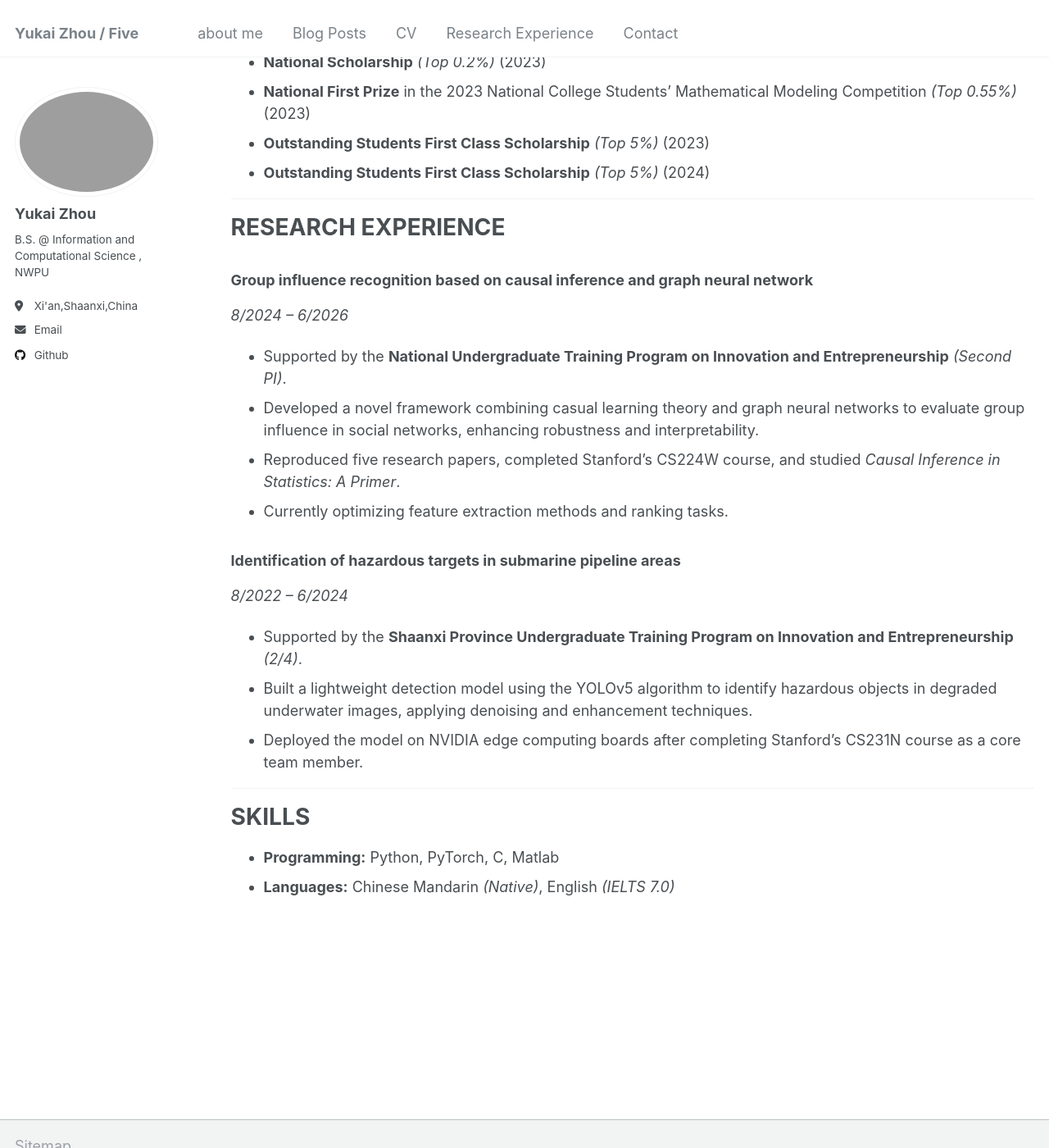
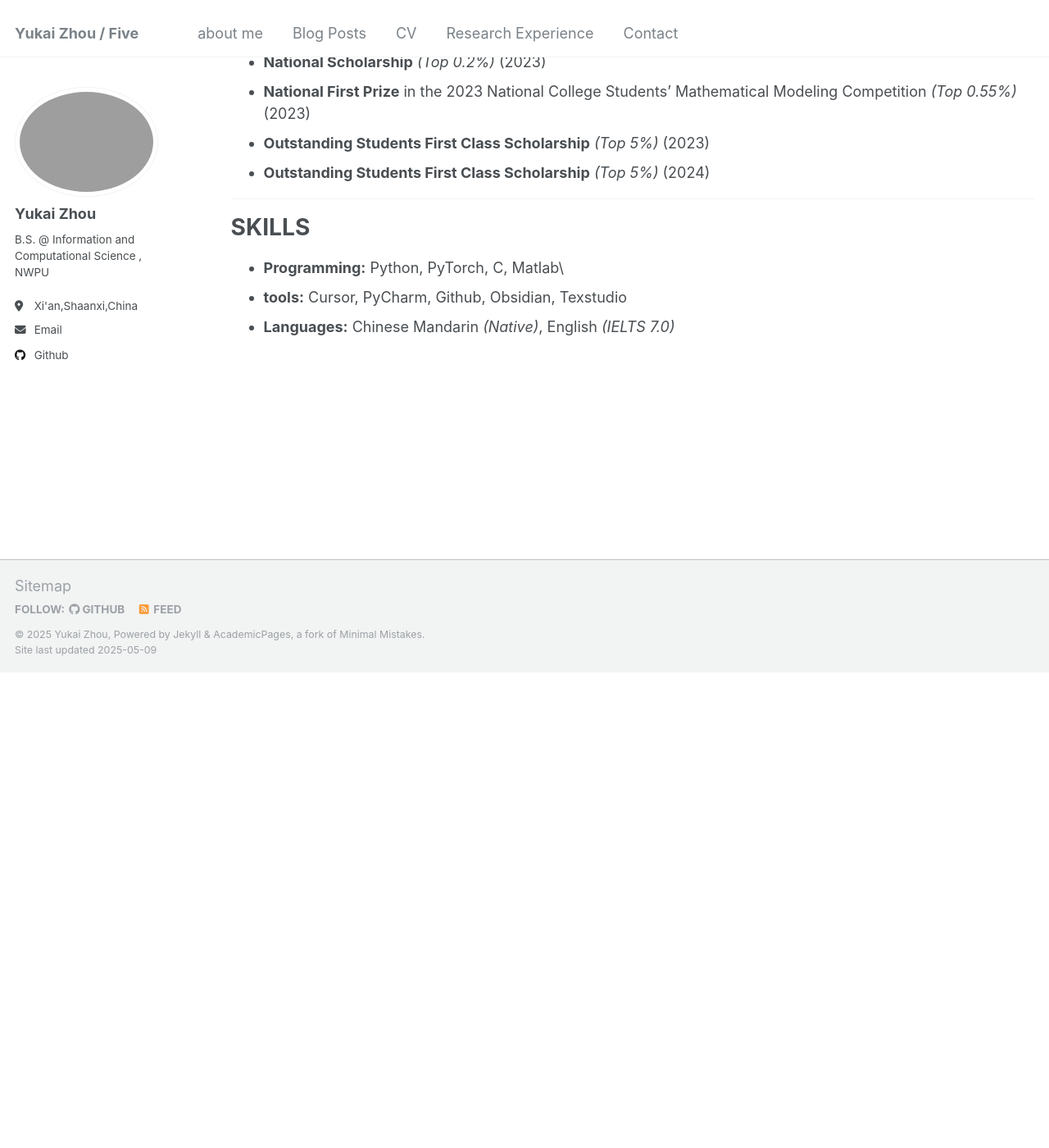
Before and after one commit to 520activater/520activater.github.io, a Jekyll site: the page built from _pages/cv.md, in a window 1280 px wide and 1400 px high, scrolled down 781 px. Shown: the whole window at 82% size. Built offline with Jekyll 4.4.1, drawn with Linux system fonts in a browser that asks for light colours; after the commit the page ends 1601 px from its top, so only the background shows below that.

Commit message:
Update cv.md

```diff
--- a/_pages/cv.md
+++ b/_pages/cv.md
@@ -37,22 +37,7 @@ A PDF version of my resumé is availiable [here](https://github.com/520activater
 - **Outstanding Students First Class Scholarship** *(Top 5%)* (2024)
 
 ---
-# RESEARCH EXPERIENCE
-
-### Group influence recognition based on causal inference and graph neural network
-*8/2024 – 6/2026*
-- Supported by the **National Undergraduate Training Program on Innovation and Entrepreneurship** *(Second PI)*.
-- Developed a novel framework combining casual learning theory and graph neural networks to evaluate group influence in social networks, enhancing robustness and interpretability.
-- Reproduced five research papers, completed Stanford’s CS224W course, and studied *Causal Inference in Statistics: A Primer*.
-- Currently optimizing feature extraction methods and ranking tasks.
-
-### Identification of hazardous targets in submarine pipeline areas
-*8/2022 – 6/2024*
-- Supported by the **Shaanxi Province Undergraduate Training Program on Innovation and Entrepreneurship** *(2/4)*.
-- Built a lightweight detection model using the YOLOv5 algorithm to identify hazardous objects in degraded underwater images, applying denoising and enhancement techniques.
-- Deployed the model on NVIDIA edge computing boards after completing Stanford’s CS231N course as a core team member.
-
----
 # SKILLS
-- **Programming:** Python, PyTorch, C, Matlab
+- **Programming:** Python, PyTorch, C, Matlab\
+- **tools:** Cursor, PyCharm, Github, Obsidian, Texstudio
 - **Languages:** Chinese Mandarin *(Native)*, English *(IELTS 7.0)*
```
